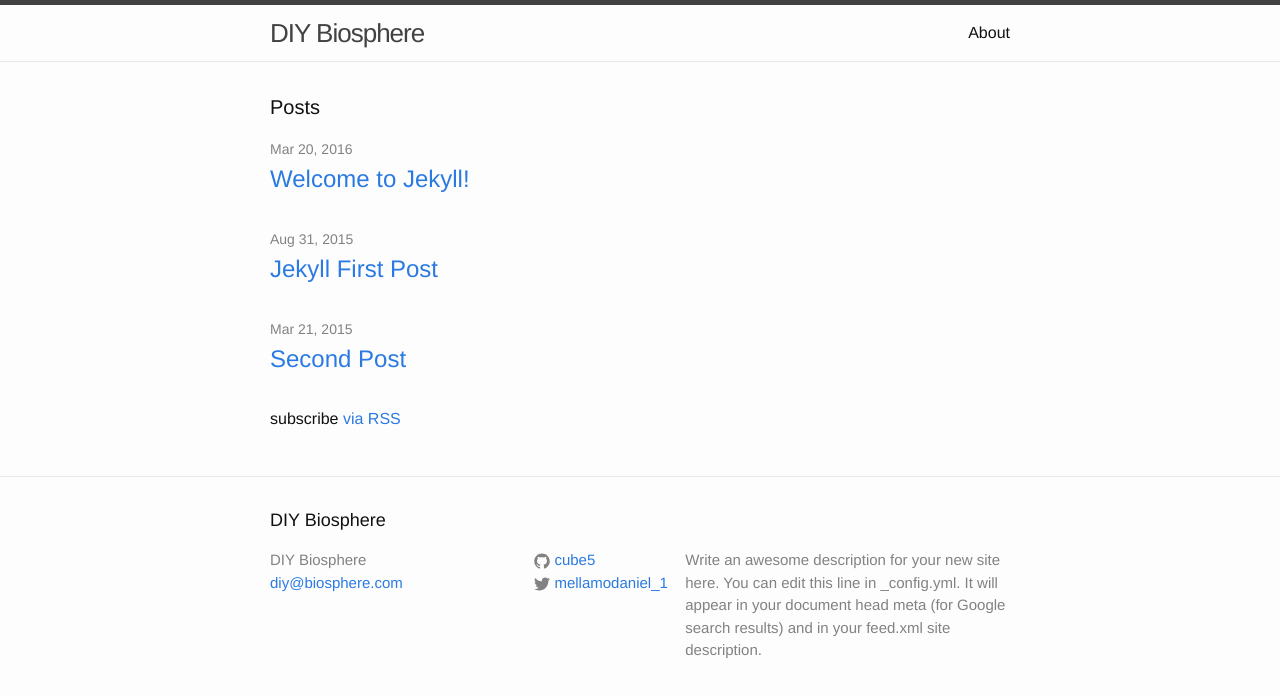
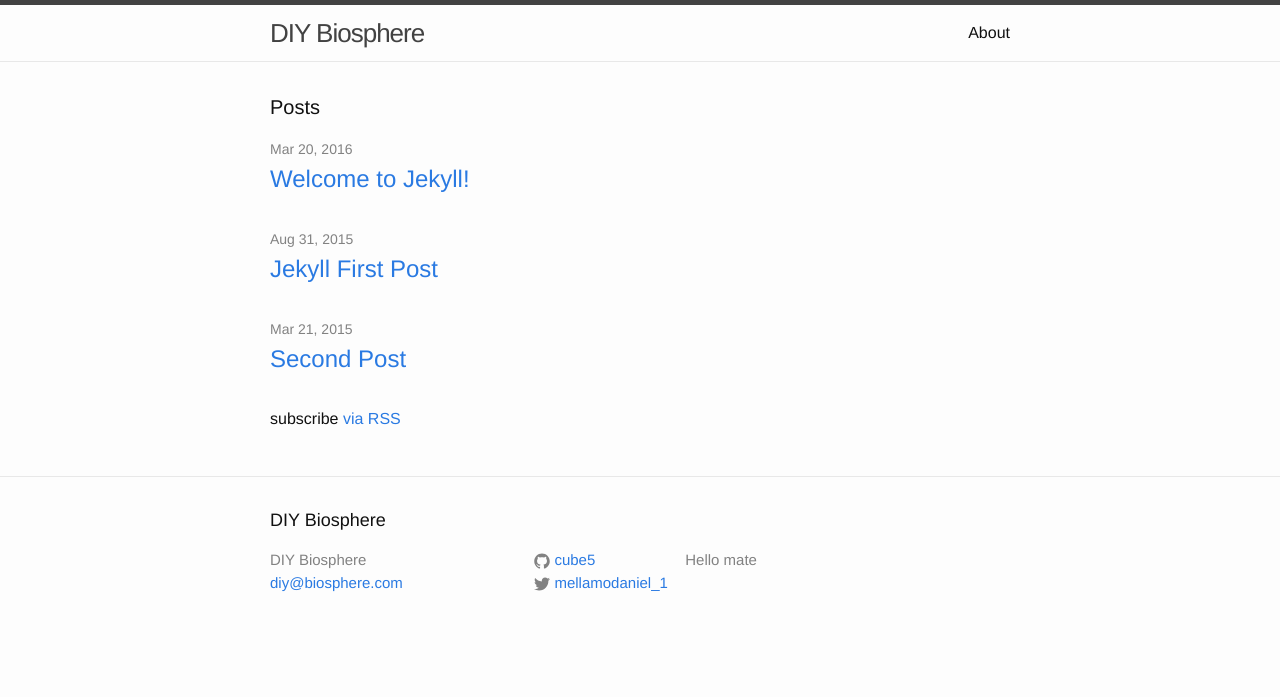
Before and after one commit to danipy/danipy.github.io, a Jekyll site: the page built from index.html, in a window 1280 px wide. Shown: the top 697 px of the page. Built offline with Jekyll 4.4.1, drawn with Linux system fonts in a browser that asks for light colours.

Commit message:
edit description

```diff
--- a/_config.yml
+++ b/_config.yml
@@ -8,10 +8,7 @@
 # Site settings
 title: DIY Biosphere
 email: diy@biosphere.com
-description: > # this means to ignore newlines until "baseurl:"
-  Write an awesome description for your new site here. You can edit this
-  line in _config.yml. It will appear in your document head meta (for
-  Google search results) and in your feed.xml site description.
+description: Hello mate
 baseurl: "" # the subpath of your site, e.g. /blog
 url: "danipy.github.io" # the base hostname & protocol for your site
 permalink: /groups/:title
```
